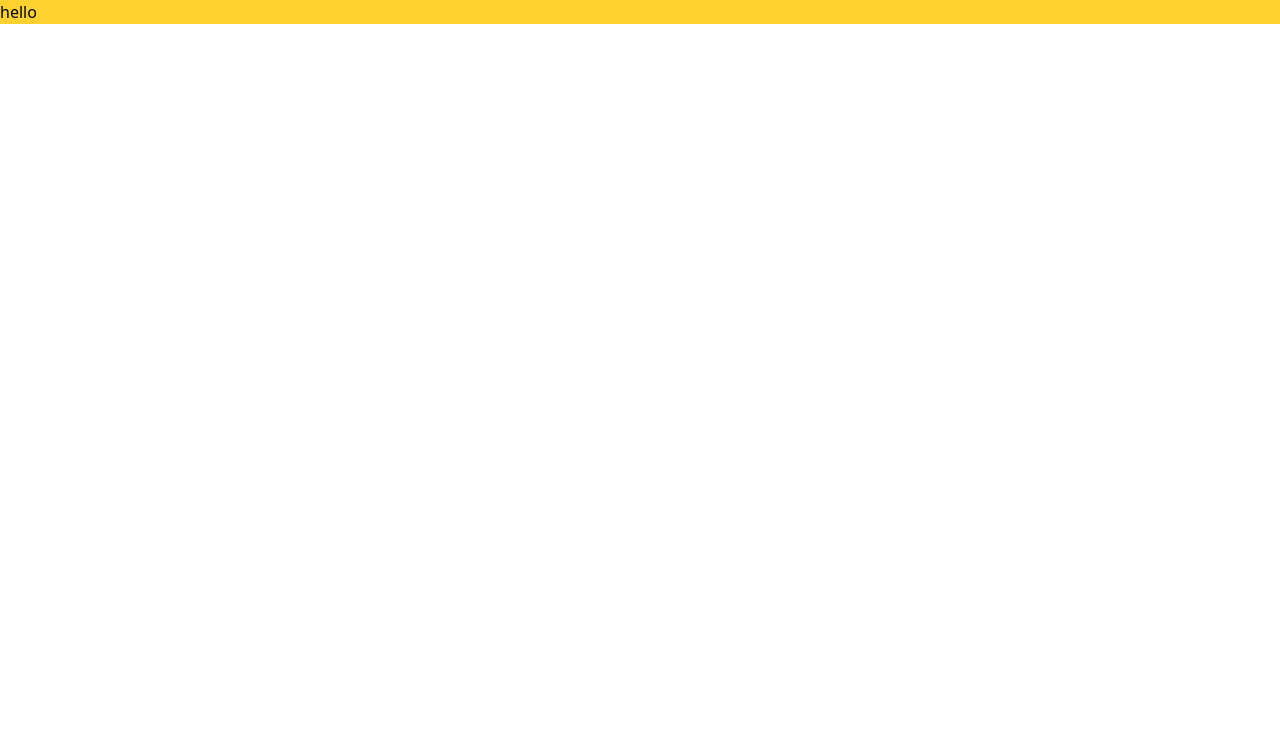
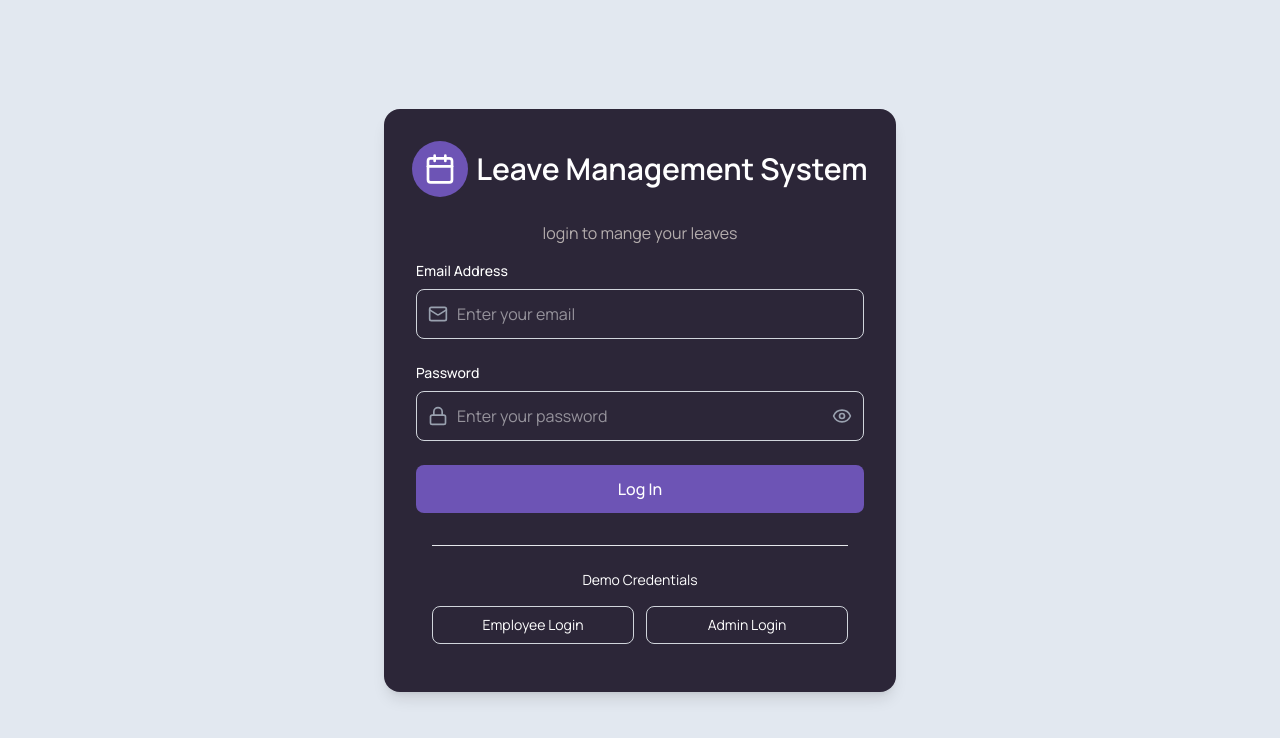
Before and after one commit to ayush24k/LeaveManagementSystem, a React (Vite) app: page / in a window 1280 px wide. Shown: the top 738 px of the page. Built offline with nearby package versions, Linux system fonts and the light colour scheme.

Commit message:
login page

```diff
--- a/package.json
+++ b/package.json
@@ -11,6 +11,7 @@
   },
   "dependencies": {
     "@tailwindcss/vite": "^4.1.13",
+    "lucide-react": "^0.544.0",
     "react": "^19.1.1",
     "react-dom": "^19.1.1",
     "tailwindcss": "^4.1.13"
--- a/src/App.tsx
+++ b/src/App.tsx
@@ -1,10 +1,11 @@
+import LoginPage from "./pages/LoginPage"
 
 function App() {
 
   return (
-    <div className="bg-amber-300">
-      hello
-    </div>
+    <>
+      <LoginPage />
+    </>
   )
 }
 
--- /dev/null
+++ b/src/MockData/InitialLeaves.ts
@@ -0,0 +1,28 @@
+const INITIAL_LEAVES = [
+  {
+    id: 1,
+    employeeId: '1',
+    employeeName: 'Ayush',
+    type: 'Annual Leave',
+    startDate: '2024-01-15',
+    endDate: '2024-01-17',
+    days: 3,
+    reason: 'Family vacation',
+    status: 'Approved',
+    appliedDate: '2024-01-10',
+    approvedBy: 'admin'
+  },
+  {
+    id: 2,
+    employeeId: '1',
+    employeeName: 'Ayush',
+    type: 'Sick Leave',
+    startDate: '2024-02-05',
+    endDate: '2024-02-05',
+    days: 1,
+    reason: 'Medical appointment',
+    status: 'Pending',
+    appliedDate: '2024-02-03',
+    approvedBy: 'admin'
+  }
+];
--- /dev/null
+++ b/src/MockData/InitialUser.ts
@@ -0,0 +1,12 @@
+const INITIAL_USER = {
+  id: '1',
+  name: 'Ayush',
+  email: 'ayush@gmail.com',
+  role: 'employee', // 'employee' or 'admin'
+  leaveBalance: {
+    annual: 15,
+    sick: 8,
+    personal: 5,
+    total: 28
+  }
+};
--- /dev/null
+++ b/src/components/Loader.tsx
@@ -0,0 +1,18 @@
+type LoadingSpinnerProps = {
+  size?: 'sm' | 'md' | 'lg';
+  className?: string;
+};
+
+export default function Loader ({ size = 'md', className = '' }: LoadingSpinnerProps) {
+  const sizeClasses = {
+    sm: 'w-4 h-4',
+    md: 'w-8 h-8',
+    lg: 'w-12 h-12'
+  };
+
+  return (
+    <div className={`inline-block animate-spin rounded-full border-2 border-solid border-current border-r-transparent motion-reduce:animate-[spin_1.5s_linear_infinite] ${sizeClasses[size]} ${className}`}>
+      <span className="sr-only">Loading...</span>
+    </div>
+  );
+};
--- a/src/index.css
+++ b/src/index.css
@@ -1 +1,6 @@
+@import url('https://fonts.googleapis.com/css2?family=Manrope:wght@200..800&display=swap');
 @import "tailwindcss";
+
+body {
+    font-family: "Manrope", sans-serif;
+}
--- /dev/null
+++ b/src/pages/LoginPage.tsx
@@ -0,0 +1,179 @@
+import { Calendar, Eye, EyeOff, Lock, Mail } from "lucide-react"
+import { useState, type ChangeEvent } from "react";
+import Loader from "../components/Loader";
+
+interface FormData {
+    email: string;
+    password: string;
+}
+
+export default function LoginPage({ onLogin }: any) {
+    const [formData, setFormData] = useState<FormData>({
+        email: "",
+        password: ""
+    })
+
+    const [showPassword, setShowPassword] = useState(false);
+    const [loading, setLoading] = useState(false);
+    const [error, setError] = useState('');
+
+    const handleSubmit = async (e: ChangeEvent<HTMLFormElement>) => {
+        e.preventDefault();
+
+        if (!formData.email || !formData.password) {
+            setError("Please fill all the fields")
+            return;
+        }
+
+        setLoading(true);
+        setError('');
+
+        // login mock
+        try {
+            // const user = await LeaveService.login(formData.email, formData.password);
+            // onLogin(user);
+        } catch (err: any) {
+            setError(err.message);
+        } finally {
+            setLoading(false);
+        }
+
+        return;
+    }
+
+    const handleInputChange = (e: ChangeEvent<HTMLInputElement>) => {
+        const { name, value } = e.target;
+        setFormData(prev => ({
+            ...prev,
+            [name]: value
+        }));
+
+        if (error) setError('');
+    }
+
+    const fillDemoCredentials = (role: string) => {
+        if (role === 'admin') {
+            setFormData({
+                email: 'admin@gmail.com',
+                password: 'admin123'
+            });
+        } else {
+            setFormData({
+                email: 'ayush@gmail.com',
+                password: 'password123'
+            });
+        }
+    }
+
+    return (
+        <div className="min-h-screen bg-slate-200 flex items-center justify-center">
+            <div className="text-white max-w-lg w-full bg-[#2C2638] p-4 rounded-2xl shadow-lg">
+                <div className="text-center mb-6">
+                    <div className="flex justify-center items-center gap-2 mt-4">
+                        <div className="bg-[#6D54B5] rounded-full p-3">
+                            <Calendar className="w-8 h-8 text-white" />
+                        </div>
+                        <h1 className="text-3xl font-semibold">Leave Management System</h1>
+                    </div>
+                </div>
+
+                <div className="">
+                    <p className="text-center text-md text-[#b4adad] mb-4">login to mange your leaves</p>
+
+                    {/* form */}
+                    <form onSubmit={handleSubmit} className="space-y-6 px-4">
+                        {/* email field */}
+                        <div>
+                            <label htmlFor="email" className="block text-sm font-medium text-white mb-2">
+                                Email Address
+                            </label>
+                            <div className="relative">
+                                <Mail className="absolute left-3 top-1/2 transform -translate-y-1/2 text-gray-400 w-5 h-5" />
+                                <input
+                                    type="email"
+                                    id="email"
+                                    name="email"
+                                    value={formData.email}
+                                    onChange={handleInputChange}
+                                    className="w-full pl-10 pr-4 py-3 border border-gray-300 rounded-lg focus:ring-2 focus:ring-blue-500 focus:border-blue-500 transition-colors"
+                                    placeholder="Enter your email"
+                                    required
+                                />
+                            </div>
+                        </div>
+
+                        {/* password field */}
+                        <div>
+                            <label htmlFor="password" className="block text-sm font-medium text-white mb-2">
+                                Password
+                            </label>
+                            <div className="relative">
+                                <Lock className="absolute left-3 top-1/2 transform -translate-y-1/2 text-gray-400 w-5 h-5" />
+                                <input
+                                    type={showPassword ? 'text' : 'password'}
+                                    id="password"
+                                    name="password"
+                                    value={formData.password}
+                                    onChange={handleInputChange}
+                                    className="w-full pl-10 pr-12 py-3 border border-gray-300 rounded-lg focus:ring-2 focus:ring-blue-500 focus:border-blue-500 transition-colors"
+                                    placeholder="Enter your password"
+                                    required
+                                />
+                                <button
+                                    type="button"
+                                    onClick={() => setShowPassword(!showPassword)}
+                                    className="absolute right-3 top-1/2 transform -translate-y-1/2 text-gray-400 hover:text-gray-600"
+                                >
+                                    {showPassword ? <EyeOff className="w-5 h-5" /> : <Eye className="w-5 h-5" />}
+                                </button>
+                            </div>
+                        </div>
+
+                        {error && (
+                            <div className="p-2">
+                                <p className="text-sm">Error: <span className="text-red-600">{error}</span></p>
+                            </div>
+                        )}
+
+                        <button
+                            type="submit"
+                            disabled={loading}
+                            className="w-full bg-[#6D54B5] hover:bg-[#462c95] disabled:bg-[#332755] text-white py-3 rounded-lg font-medium transition-colors flex items-center justify-center"
+                        >
+                            {loading ? (
+                                <>
+                                    <Loader size="sm" className="mr-2 text-white" />
+                                    Logging In...
+                                </>
+                            ) : (
+                                'Log In'
+                            )}
+                        </button>
+                    </form>
+                    <div className="mt-8 pt-6 border-t border-gray-200 mx-8 mb-8">
+                        <p className="text-sm text-white text-center mb-4">
+                            Demo Credentials
+                        </p>
+                        <div className="grid grid-cols-2 gap-3">
+                            <button
+                                type="button"
+                                onClick={() => fillDemoCredentials('employee')}
+                                className="px-4 py-2 text-sm border border-gray-300 rounded-lg hover:bg-[#462c95] transition-colors"
+                            >
+                                Employee Login
+                            </button>
+                            <button
+                                type="button"
+                                onClick={() => fillDemoCredentials('admin')}
+                                className="px-4 py-2 text-sm border border-gray-300 rounded-lg hover:bg-[#462c95] transition-colors"
+                            >
+                                Admin Login
+                            </button>
+                        </div>
+                    </div>
+
+                </div>
+            </div>
+        </div>
+    )
+}
--- /dev/null
+++ b/src/services/LeaveService.ts
@@ -0,0 +1,6 @@
+
+// mock leavve service api
+
+class LeaveService {
+
+}
```
Also changed, not shown: 1 other file (tests, documents, lock files or other folders).
